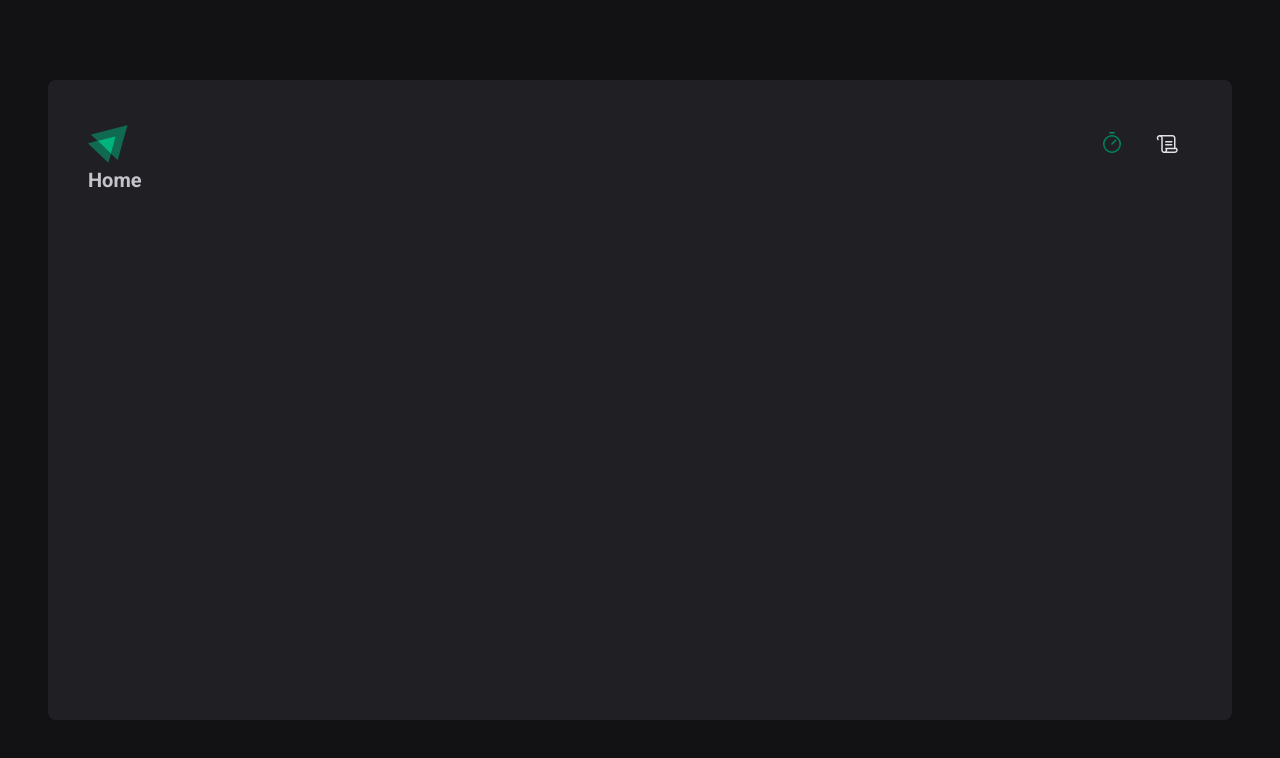
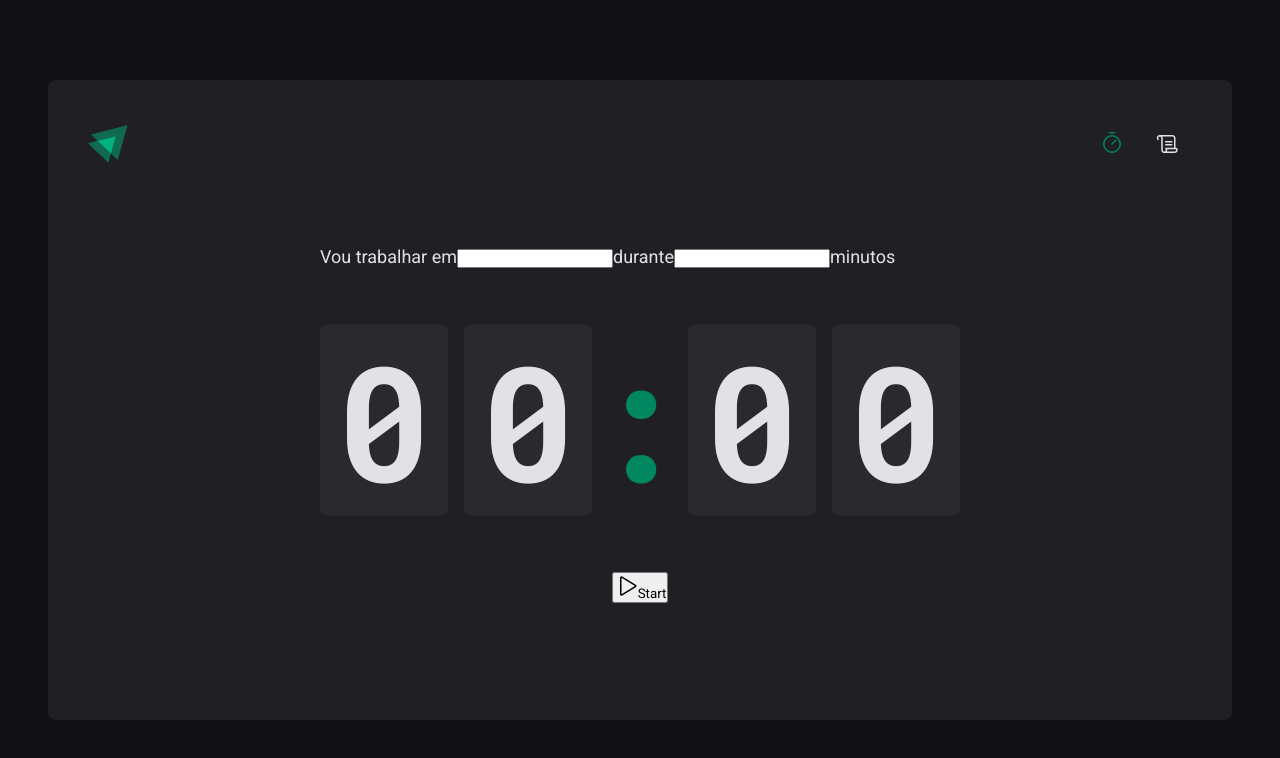
Before and after one commit to Gustavohps10/timer-app, a React (Vite) app: page / in a window 1280 px wide. Shown: the top 758 px of the page. Built offline with nearby package versions, Linux system fonts and the light colour scheme; the HTML template or start-up script is replaced by a standard one.

Commit message:
feat: home page structure

```diff
--- a/src/pages/Home.tsx
+++ /dev/null
@@ -1,7 +0,0 @@
-export function Home() {
-  return (
-    <>
-      <h1>Home</h1>
-    </>
-  )
-}
--- /dev/null
+++ b/src/pages/Home/index.tsx
@@ -0,0 +1,38 @@
+import { Play } from 'phosphor-react'
+import {
+  CountDownContainer,
+  FormContainer,
+  HomeContainer,
+  Separator,
+} from './styles'
+
+export function Home() {
+  return (
+    <HomeContainer>
+      <form action="#">
+        <FormContainer>
+          <label htmlFor="task">Vou trabalhar em</label>
+          <input type="text" id="task" />
+
+          <label htmlFor="minutesAmount">durante</label>
+          <input type="number" min={1} id="minutesAmount" />
+
+          <span>minutos</span>
+        </FormContainer>
+
+        <CountDownContainer>
+          <span>0</span>
+          <span>0</span>
+          <Separator>:</Separator>
+          <span>0</span>
+          <span>0</span>
+        </CountDownContainer>
+
+        <button type="submit">
+          <Play size={24} />
+          Start
+        </button>
+      </form>
+    </HomeContainer>
+  )
+}
--- /dev/null
+++ b/src/pages/Home/styles.ts
@@ -0,0 +1,51 @@
+import styled from 'styled-components'
+
+export const HomeContainer = styled.main`
+  flex: 1;
+  display: flex;
+  flex-direction: column;
+  align-items: center;
+  justify-content: center;
+
+  form {
+    display: flex;
+    flex-direction: column;
+    align-items: center;
+    gap: 5.6rem;
+  }
+`
+
+export const FormContainer = styled.div`
+  width: 100%;
+  align-items: center;
+  justify-content: center;
+  gap: 0.8rem;
+  color: ${({ theme }) => theme['gray-100']};
+  font-size: 1.8rem;
+`
+
+export const CountDownContainer = styled.div`
+  font-family: 'Roboto Mono', monospace;
+  font-size: 16rem;
+  line-height: 12.8rem;
+  color: ${({ theme }) => theme['gray-100']};
+
+  display: flex;
+  gap: 1.6rem;
+
+  span {
+    background-color: ${({ theme }) => theme['gray-700']};
+    padding: 3.2rem 1.6rem;
+    border-radius: 8px;
+  }
+`
+
+export const Separator = styled.div`
+  padding: 3.2rem;
+  color: ${({ theme }) => theme['green-500']};
+
+  width: 6.4rem;
+  overflow: hidden;
+  display: flex;
+  justify-content: center;
+`
--- a/src/styles/global.ts
+++ b/src/styles/global.ts
@@ -13,12 +13,13 @@
 
     :focus{
         outline: 0;
-        box-shadow: 0 0 0 2px ${({ theme }) => theme['green-500']};;
+        //box-shadow: 0 0 0 2px ${({ theme }) => theme['green-500']};;
     }
 
     body {
         background-color: ${({ theme }) => theme['gray-900']};
-        color: ${({ theme }) => theme['gray-300']};;
+        color: ${({ theme }) => theme['gray-300']};
+        -webkit-font-smoothing: antialiased;
     }
 
     body, input, textarea, button{
```
Also changed, not shown: src/pages/History/index.tsx (renamed from src/pages/History.tsx).
